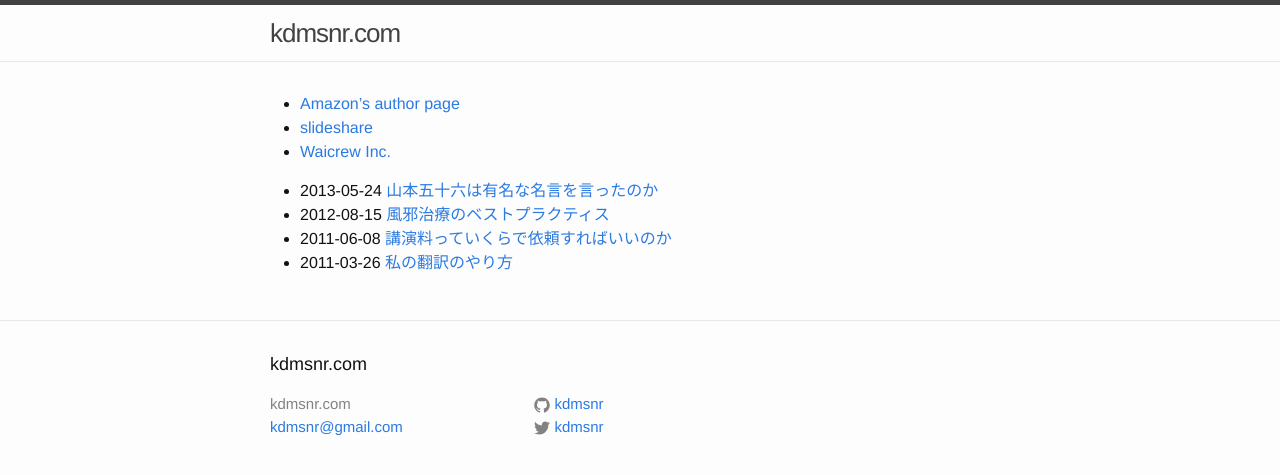
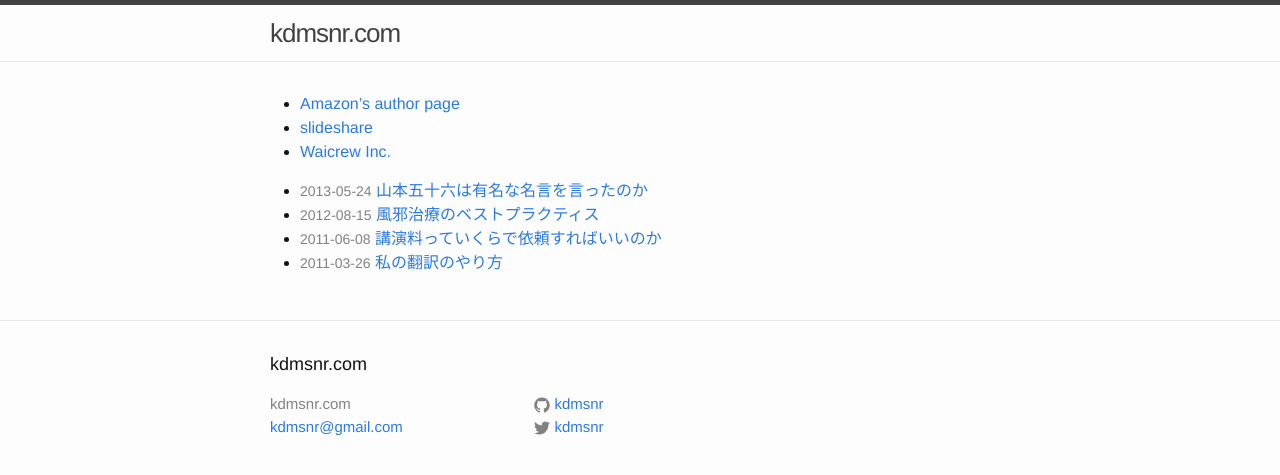
Before and after one commit to kdmsnr/kdmsnr.github.io, a Jekyll site: the page built from index.md, in a window 1280 px wide. Shown: the top 475 px of the page. Built offline with Jekyll 4.4.1, drawn with Linux system fonts in a browser that asks for light colours; Markdown is read by kramdown in place of the engine named in the settings.

Commit message:
Tweak link

```diff
--- a/_includes/header.html
+++ b/_includes/header.html
@@ -16,7 +16,7 @@
       <div class="trigger">
         {% for page in site.pages %}
           {% if page.title %}
-          <a class="page-link" href="{{ page.url | prepend: site.baseurl }}">{{ page.title }}</a>
+          <a class="page-link" href="{{ page.dir | prepend: site.baseurl }}">{{ page.title }}</a>
           {% endif %}
         {% endfor %}
       </div>
--- a/index.md
+++ b/index.md
@@ -9,8 +9,8 @@ layout: default
 <ul>
   {% for post in site.posts %}
     <li>
-      {{ post.date | date: "%Y-%m-%d"}}
-      <a href="{{ post.dir }}/">{{ post.title }}</a>
+      <span class="post-meta">{{ post.date | date: "%Y-%m-%d"}}</span>
+      <a href="{{ post.dir | prepend: site.baseurl}}/">{{ post.title }}</a>
     </li>
   {% endfor %}
 </ul>
```
